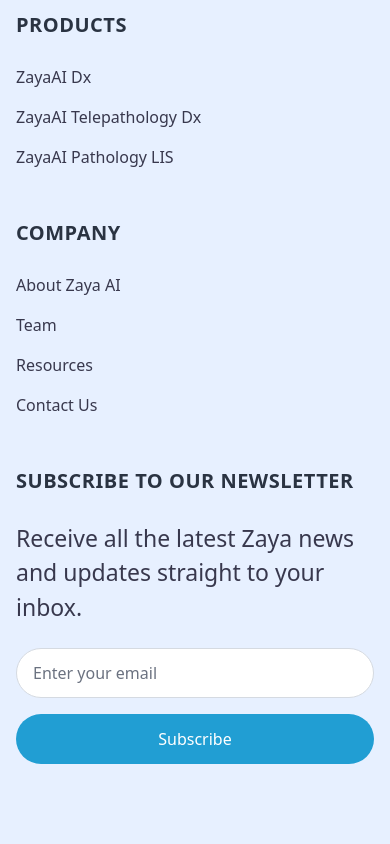
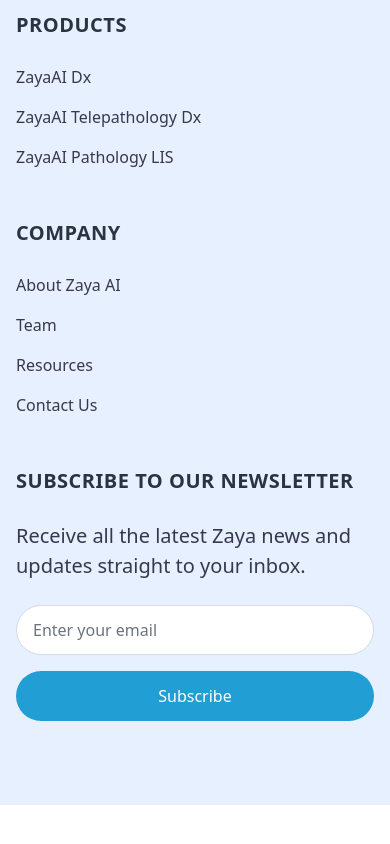
Before and after one commit to Haybesil/zaya, a React (Vite) app: page / in a window 390 px wide. Shown: the part 7655-8499 px from the top of the page. After the commit the page ends 8460 px from the top, so only its background shows below. Built offline with nearby package versions, Linux system fonts and the light colour scheme.

Commit message:
Update Footer.jsx

```diff
--- a/src/components/layout/Footer.jsx
+++ b/src/components/layout/Footer.jsx
@@ -83,7 +83,7 @@
 
           <div className="col-span-6 md:col-span-2 lg:col-span-2">
             <h2 className={`${titleStyle} whitespace-nowrap`}>Subscribe to our newsletter</h2>
-            <p className="text-[23px] md:text-[30px] mb-6">Receive all the latest Zaya news and updates straight to your inbox.</p>
+            <p className="text-[20px] md:text-[30px] mb-6">Receive all the latest Zaya news and updates straight to your inbox.</p>
             <form className="mb-9 flex flex-col gap-4 lg:items-center">
               <input
                 type="email"
```
